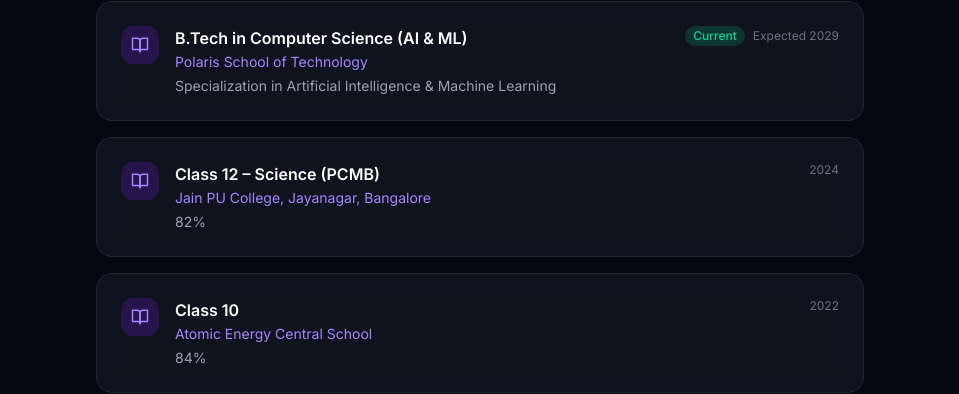
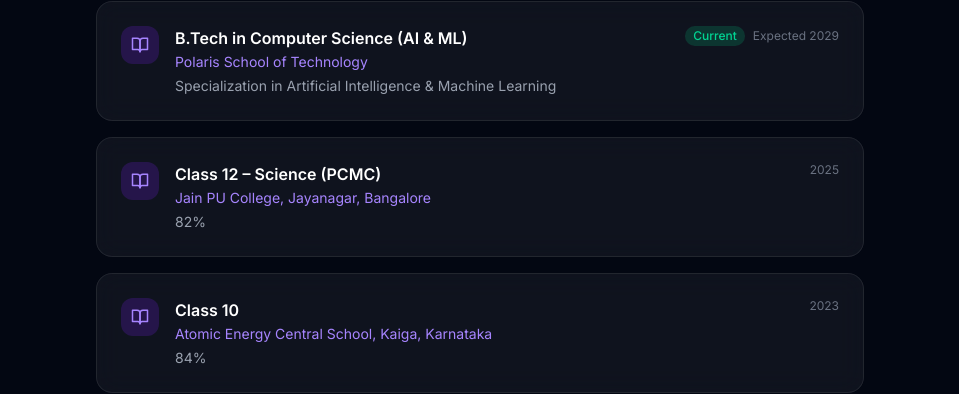
Before and after one commit to shreya-kindalkar/shreya-kindalkar.github.io, a React (Vite) app in the folder portfolio/: page / in a window 1280 px wide. Shown: the part 3342-3736 px from the top of the page, without its empty margins (160-1119 px from the left). Built offline with nearby package versions, Linux system fonts and the light colour scheme.

Commit message:
fix: correct education details - PCMC, graduation years, and school location

```diff
--- a/portfolio/src/components/Education.jsx
+++ b/portfolio/src/components/Education.jsx
@@ -11,15 +11,15 @@
     current: true,
   },
   {
-    degree: 'Class 12 – Science (PCMB)',
+    degree: 'Class 12 – Science (PCMC)',
     institution: 'Jain PU College, Jayanagar, Bangalore',
-    period: '2024',
+    period: '2025',
     detail: '82%',
   },
   {
     degree: 'Class 10',
-    institution: 'Atomic Energy Central School',
-    period: '2022',
+    institution: 'Atomic Energy Central School, Kaiga, Karnataka',
+    period: '2023',
     detail: '84%',
   },
 ]
```
